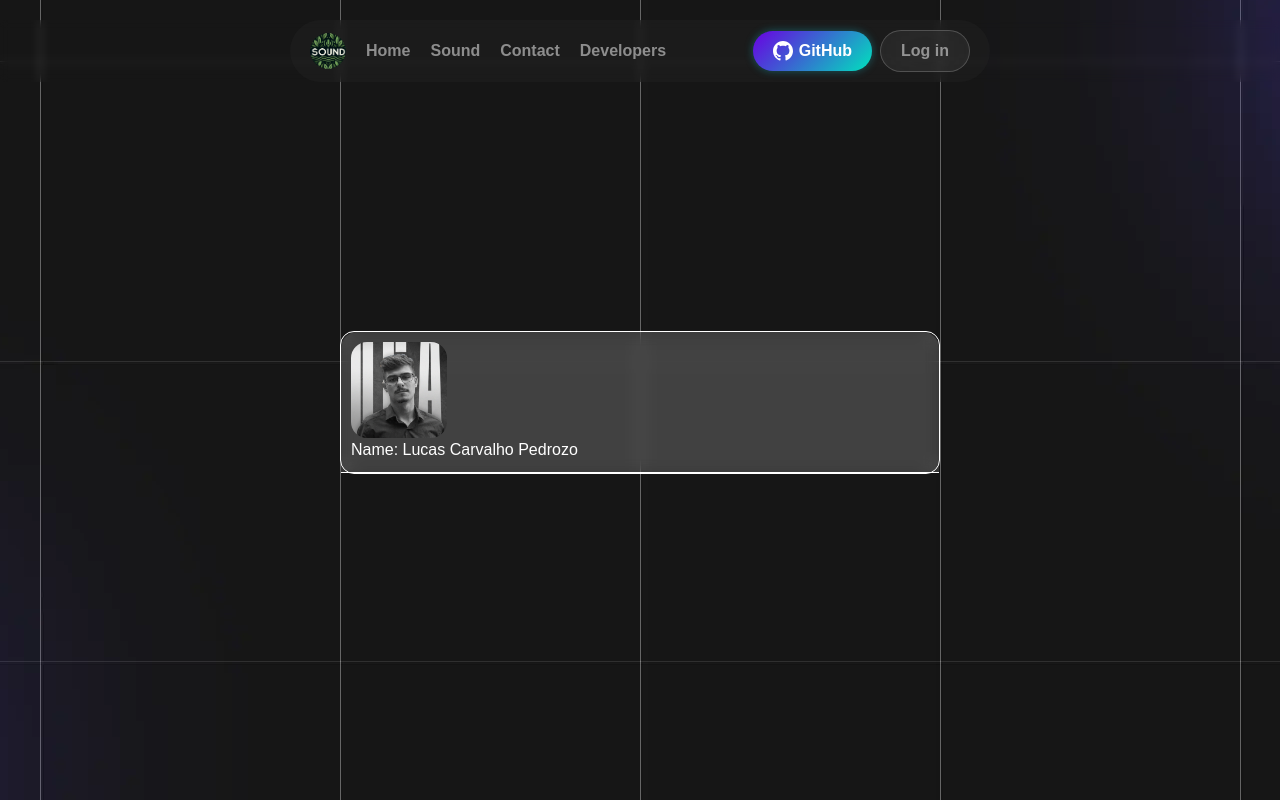
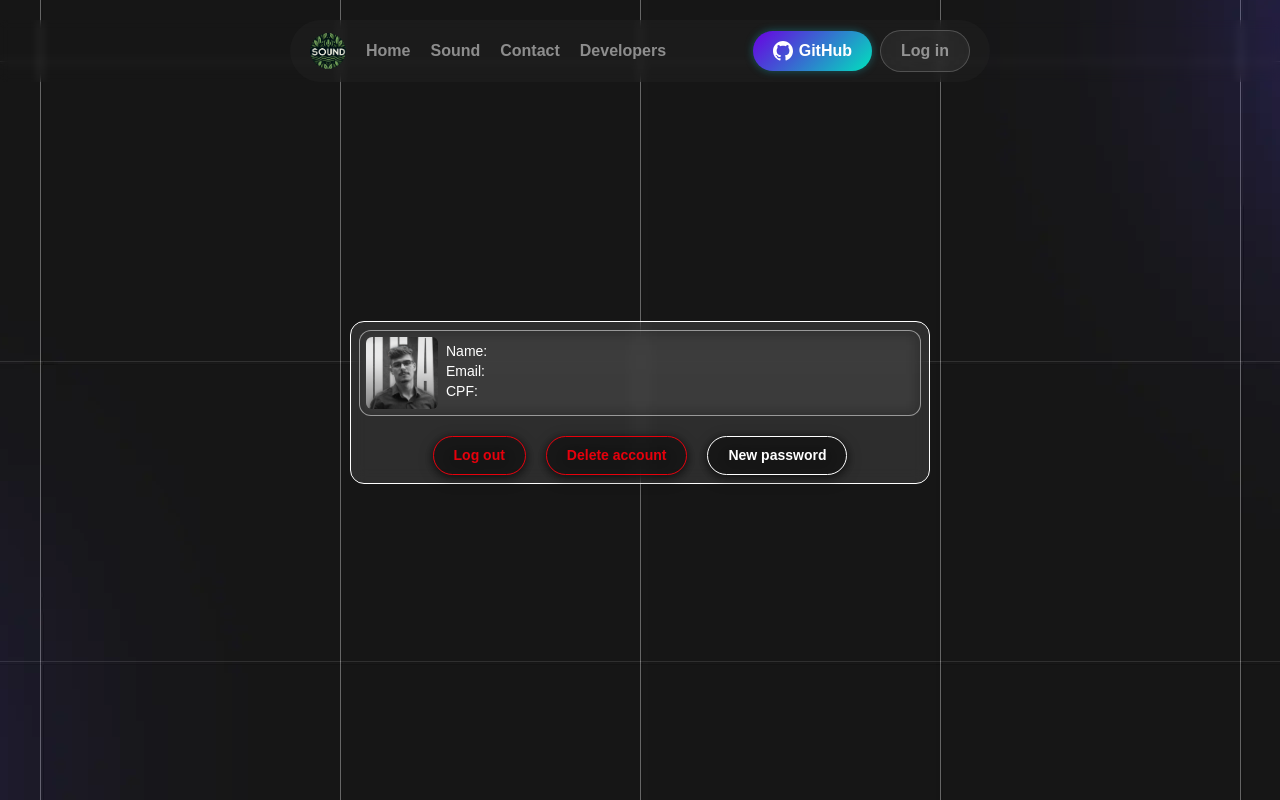
Before and after one commit to LeonardoDecaris/TechAcademy6, a React (Vite) app in the folder FrontEnd/: page /userSettings in a window 1280 px wide. Built offline with nearby package versions, Linux system fonts and the light colour scheme; no server answers; what tailwindcss-animated would draw is missing.

Commit message:
tela de  userSettmes esta pronta

```diff
--- a/FrontEnd/src/components/custom/global/GlobalButton.tsx
+++ b/FrontEnd/src/components/custom/global/GlobalButton.tsx
@@ -5,6 +5,7 @@ type Props = {
     disabled?: boolean;
     className?: string;
     onClick?: () => void;
+    to?: string
 }
 
 const GlobalButton = ({ children, icons, buttonPosition, disabled, className, onClick }: Props) => {
@@ -23,4 +24,38 @@ const GlobalButton = ({ children, icons, buttonPosition, disabled, className, on
     )
 }
 
+
 export default GlobalButton;
+
+
+export const ButtonClose = ({ children, icons, buttonPosition, disabled, className, onClick }: Props) => {
+
+    const MotionOut = 'bg-black/40 hover:bg-red-600 hover:text-white drop-shadow-[0_2px_6px_rgba(0,0,0,0.4)] hover:drop-shadow-[0_2px_6px_red] hover:scale-103 transition duration-200 transform || font-bold';
+    const styleLinkOut = 'border 1 border-red-600 || px-5 py-2 rounded-full || font-semibold text-red-600 text-[14px] || shadow-[0px_2px_10px_rgba(0,0,0,0.6)]';
+    const styleDiv: string = "flex items-center pt-5 px-2.5";
+
+    return (
+        <div className={`${styleDiv} ${buttonPosition}`}>
+            <button className={`${styleLinkOut} ${MotionOut} ${className}`} disabled={disabled} onClick={onClick}>
+                {children}
+                {icons}
+            </button>
+        </div>
+    );
+}
+
+export const ButtonDown = ({ children, icons, buttonPosition, disabled, className, onClick }: Props) => {
+
+    const styleLink = "bg-black/40   border 1 border-white || px-5 py-2 rounded-full || font-semibold text-white text-[14px] || shadow-[0px_2px_10px_rgba(0,0,0,0.6)]";
+    const MotionZoom = 'drop-shadow-[0_2px_6px_rgba(0,0,0,0.4)] hover:drop-shadow-[0_2px_6px_rgba(255,255,255,0.6)] hover:scale-103 transition duration-200 transform';
+    const styleDiv: string = "flex items-center pt-5 px-2.5";
+
+    return (
+        <div className={`${styleDiv} ${buttonPosition}`}>
+            <button className={`${styleLink} ${MotionZoom} ${className}`} disabled={disabled} onClick={onClick}>
+                {children}
+                {icons}
+            </button>
+        </div>
+    );
+}
--- a/FrontEnd/src/components/custom/navbar/UserLoginActive.tsx
+++ b/FrontEnd/src/components/custom/navbar/UserLoginActive.tsx
@@ -2,28 +2,33 @@ import { DropdownMenu, DropdownMenuContent, DropdownMenuTrigger } from "@/compon
 import { Link } from "react-router-dom";
 
 import logoUser from "@/assets/image/lucas.jpg";
+import { useEffect, useState } from "react";
 import { useAuth } from "@/context/AuthContext";
-import { useEffect, useState } from "react";
 
 const UserLoginActive = () => {
-    const { logout } = useAuth();
     const [userName, setUserName] = useState<string | null>(null);
     const [isAdmin, setIsAdmin] = useState<boolean>(false);
+    const { logout } = useAuth();
+
 
     useEffect(() => {
         const fullName = localStorage.getItem("userName");
-        const firstName = fullName ? fullName.split(" ")[0] : null;
-        setUserName(firstName);
+        if (fullName) {
+            const nameParts = fullName.split(" ");
+            const firstName = nameParts[0];
+            const lastNameInitial = nameParts.length > 1 ? nameParts[nameParts.length - 1][0].toUpperCase() : "";
+            setUserName(`${firstName}.${lastNameInitial}`);
+        }
 
         const userAdmin = localStorage.getItem("userAdmin") === "true";
         setIsAdmin(userAdmin);
     }, []);
 
     const styleLink = "bg-black/40 border 1 border-white || px-3 py-1.5 rounded-full || font-semibold text-white text-[14px] || shadow-[0px_2px_10px_rgba(0,0,0,0.6)]";
-    const styleLinkOut = 'border 1 border-red-600 || px-3 py-1.5 rounded-full || font-semibold text-red-600 text-[14px] || shadow-[0px_2px_10px_rgba(0,0,0,0.6)]';
+    const styleLinkOut = 'border 1 border-red-600 || px-5 py-2 rounded-full || font-bold text-red-600 text-[14px] || shadow-[0px_2px_10px_rgba(0,0,0,0.6)]';
 
+    const MotionOut = 'bg-black/40 hover:bg-red-600 hover:text-white drop-shadow-[0_2px_6px_rgba(0,0,0,0.4)] hover:drop-shadow-[0_2px_6px_red] hover:scale-103 transition duration-200 transform || font-bold';
     const MotionZoom = 'drop-shadow-[0_2px_6px_rgba(0,0,0,0.4)] hover:drop-shadow-[0_2px_6px_rgba(255,255,255,0.6)] hover:scale-103 transition duration-200 transform || font-bold';
-    const MotionZoomOut = 'bg-black/40 hover:bg-red-600 hover:text-white drop-shadow-[0_2px_6px_rgba(0,0,0,0.4)] hover:drop-shadow-[0_2px_6px_red] hover:scale-103 transition duration-200 transform || font-bold';
 
     return (
         <DropdownMenu>
@@ -36,9 +41,7 @@ const UserLoginActive = () => {
 
             <DropdownMenuContent>
                 <Link to={'/userSettings'} className={`${styleLink} ${MotionZoom}`}>User Settings</Link>
-                <Link to={'/newPassword'} className={`${styleLink} ${MotionZoom}`}>New Password</Link>
-                <button onClick={logout} className={`${styleLinkOut} ${MotionZoomOut}`}>Log out</button>
-
+                <button className={`${styleLinkOut} ${MotionOut}`} onClick={logout}>Log out</button>
                 {isAdmin &&
                     <Link to={'/admin'} className={`${styleLink} ${MotionZoom}`}>Admin</Link>
                 }
--- a/FrontEnd/src/components/custom/sound/ContainerSond.tsx
+++ b/FrontEnd/src/components/custom/sound/ContainerSond.tsx
@@ -1,4 +1,4 @@
-import { useAudioController } from "@/hook/audioController";
+import { useAudioController } from "@/controller/audioController";
 import imagemSound from "@/assets/image/logoSoudn.png";
 
 // import favorite from "@/assets/icons/favorite.svg";
--- /dev/null
+++ b/FrontEnd/src/hook/hookDeleteUser.ts
@@ -0,0 +1,43 @@
+import { useAuth } from "@/context/AuthContext";
+import api from "@/service/apiService";
+import axios from "axios";
+
+function useHookDelete() {
+  const { logout } = useAuth();
+
+  const handleDelete = async () => {
+    try {
+      const userId = localStorage.getItem("userId");
+
+      if (!userId) {
+        alert("Usuário não encontrado.");
+        return;
+      }
+
+      const confirmation = confirm(
+        "Tem certeza de que deseja excluir seu cadastro? Esta ação não pode ser desfeita."
+      );
+      if (!confirmation) {
+        return logout();
+      }
+
+      await api.delete(`/users/${userId}`);
+      alert("Usuario excluído com sucesso");
+      logout();
+    } catch (error) {
+      if (axios.isAxiosError(error)) {
+        const errorMessage =
+          error?.response?.data.error
+            .map((e: { message: string }) => e.message)
+            .join(", ") || "Erro ao excluir cadastro";
+        alert(errorMessage);
+      }
+    }
+  };
+
+  return {
+    handleDelete,
+  };
+}
+
+export default useHookDelete;
--- /dev/null
+++ b/FrontEnd/src/hook/hookGetUser.ts
@@ -0,0 +1,46 @@
+import { mapUsers } from "@/interface/interfaceApiUsers";
+import api from "@/service/apiService";
+import { useState, useEffect } from "react";
+
+function useHookGetUser() {
+  const idUser = localStorage.getItem("userId");
+  const [userAtributes, setUserAttributes] = useState<mapUsers>();
+  const [loading, setLoading] = useState(false);
+
+  useEffect(() => {
+    getUserById();
+  }, []);
+
+  const maskCPF = (cpf: string): string => {
+    const numericCPF = cpf.replace(/\D/g, "");
+    return numericCPF.replace(
+      /^(\d{3})(\d{3})(\d{3})(\d{2})$/,
+      "***.***.$3-$4"
+    );
+  };
+
+  const getUserById = async () => {
+    try {
+      setLoading(true);
+      const { data } = await api.get(`/users/${idUser}`);
+      if (data.cpf) {
+        data.cpf = maskCPF(data.cpf);
+      }
+      setUserAttributes(data);
+    } catch (error) {
+      console.log(error);
+    } finally {
+      setLoading(false);
+    }
+  };
+
+  return {
+    userAtributes,
+    setUserAttributes,
+    getUserById,
+    loading,
+    setLoading,
+  };
+}
+
+export default useHookGetUser;
--- /dev/null
+++ b/FrontEnd/src/interface/interfaceApiUsers.ts
@@ -0,0 +1,6 @@
+export interface mapUsers {
+  id: number;
+  name: string;
+  email: string;
+  cpf: string;
+}
--- a/FrontEnd/src/main.tsx
+++ b/FrontEnd/src/main.tsx
@@ -16,5 +16,5 @@ createRoot(document.getElementById('root')!).render(
     <AuthProvider>
       <App />
     </AuthProvider>
-  </StrictMode>,
+  </StrictMode>
 )
--- a/FrontEnd/src/pages/public/UserSettings.tsx
+++ b/FrontEnd/src/pages/public/UserSettings.tsx
@@ -1,19 +1,51 @@
-
+import { ButtonClose, ButtonDown } from "@/components/custom/global/GlobalButton";
 import Logouser from "@/assets/image/lucas.jpg";
+import { useAuth } from "@/context/AuthContext";
+import { useNavigate } from "react-router-dom";
+import useHookDelete from "@/hook/hookDeleteUser";
+import useHookGetUser from "@/hook/hookGetUser";
 
 function UserSettings() {
+    const { logout } = useAuth();
+    const { handleDelete } = useHookDelete();
+    const navigate = useNavigate();
+    const { userAtributes, loading } = useHookGetUser();
 
-    const styleContainerLogo: string = "bg-white/10 border-b-1 border-white backdrop-blur-sm rounded-t-2xl | p-2.5";
-    const styleLogo: string = "w-24 rounded-2xl  ";
+    const styleContainerLogo: string = "bg-black/10 border-1 border-white/50 backdrop-blur-sm rounded-[12px] min-[500px]:flex gap-2 p-1.5";
+    const styleLogo: string = "w-18 rounded-[6px] mx-auto min-[500px]:mx-0";
+    const styleSpan: string = "text-[24px] text-white m-auto font-bold";
+
 
 
     return (
-        <main className="min-h-[80vh] max-w-[600px] m-auto flex justifyr items-center">
-            <section className="w-full bg-white/5 border-1 border-white backdrop-blur-sm rounded-xl">
+        <main className="min-h-[80vh] max-w-[600px] mx-auto flex justifyr items-center px-2.5">
+            <section className="w-full bg-white/10 border-1 border-white backdrop-blur-sm rounded-xl p-2">
+
                 <div className={styleContainerLogo}>
-                    <img src={Logouser} alt={'pedrozo'} className={`${styleLogo}`} />
-                    <h3>Name: Lucas Carvalho Pedrozo</h3>
+                    {loading ? (
+                        <span className={`${styleSpan}`}>Loading...</span>
+                    ) : (
+                        <>
+                            <img src={Logouser} alt="pedrozo" className={`${styleLogo}`} />
+                            <div className="flex flex-col pt-1 text-center min-[500px]:text-left">
+                                <span className="text-sm">Name: {userAtributes?.name}</span>
+                                <span className="text-sm">Email: {userAtributes?.email}</span>
+                                <span className="text-sm">CPF: {userAtributes?.cpf}</span>
+                            </div>
+                        </>
+                    )}
                 </div>
+
+                <div>
+
+                </div>
+
+                <section className="flex justify-center flex-col min-[500px]:flex-row ">
+                    <ButtonClose children={'Log out'} buttonPosition="justify-center" onClick={() => { navigate('/home'); logout(); }} />
+                    <ButtonClose children={'Delete account'} buttonPosition="justify-center" onClick={() => { navigate('/home'); handleDelete(); logout(); }} />
+                    <ButtonDown children={'New password'} buttonPosition="justify-center" onClick={() => { navigate('/newPassword'); }} />
+                </section>
+
             </section>
         </main>
     );
--- a/FrontEnd/src/routes/Routes.tsx
+++ b/FrontEnd/src/routes/Routes.tsx
@@ -19,7 +19,7 @@ import AdminAuthor from "@/pages/Private/AdminAuthor";
 import BuscarSound from "@/pages/Private/BuscarSound";
 import UploadSound from "@/pages/Private/UploadSound";
 import LoginUser from "@/pages/public/LoginUser";
-import Erro404 from "@/pages/public/Erro404";
+import Erro404 from "@/pages/public/erro404";
 import Contact from "@/pages/public/Contact";
 import About from "@/pages/public/About";
 import Sound from "@/pages/public/Sound";
```
Also changed, not shown: FrontEnd/src/components/custom/authentication/Login.tsx (+9 -2 lines), FrontEnd/src/components/custom/authentication/Register.tsx (+16 -9 lines), FrontEnd/src/controller/audioController.ts (renamed from FrontEnd/src/hook/audioController.ts).
